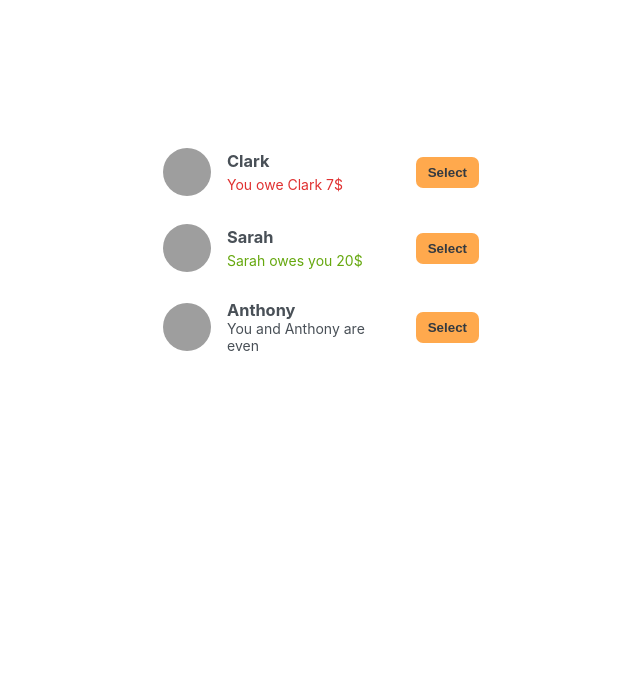
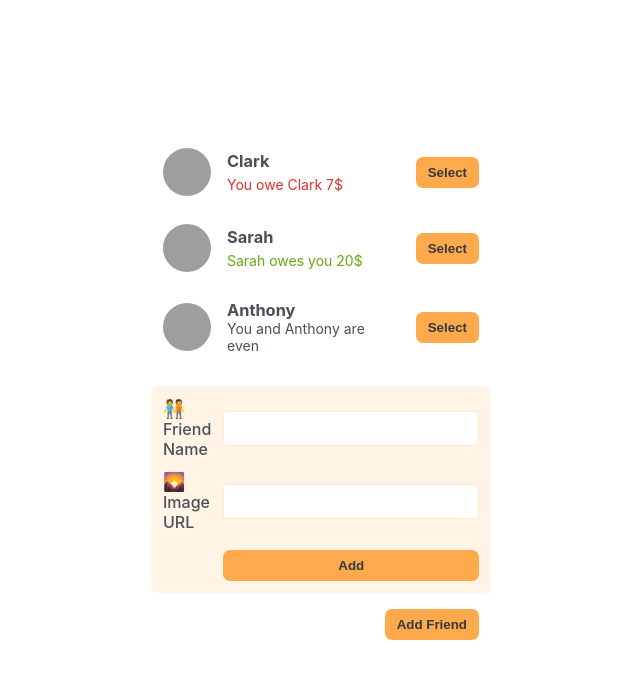
Before and after one commit to kevalmehta17/eat-n-split, a React (Create React App) app: page / in a window 1280 px wide. Shown: the top 678 px of the page, without its empty margins (79-719 px from the left). Built offline with nearby package versions, Linux system fonts and the light colour scheme; grey boxes are pictures that could not be loaded.

Commit message:
Created two component

```diff
--- a/src/App.js
+++ b/src/App.js
@@ -24,6 +24,8 @@
     <div className="app">
       <div className="sidebar">
         <FriendList></FriendList>
+        <FormAddFriend></FormAddFriend>
+        <Button>Add Friend</Button>
       </div>
     </div>
   );
@@ -57,7 +59,23 @@
         </p>
       )}
       {friend.balance === 0 && <p>You and {friend.name} are even</p>}
-      <button className="button">Select</button>
+      <Button>Select</Button>
     </li>
   );
 }
+
+function Button({ children }) {
+  return <button className="button">{children}</button>;
+}
+
+function FormAddFriend() {
+  return (
+    <form className="form-add-friend">
+      <label>🧑‍🤝‍🧑Friend Name</label>
+      <input type="text"></input>
+      <label>🌄 Image URL</label>
+      <input type="text"></input>
+      <Button>Add</Button>
+    </form>
+  );
+}
```
